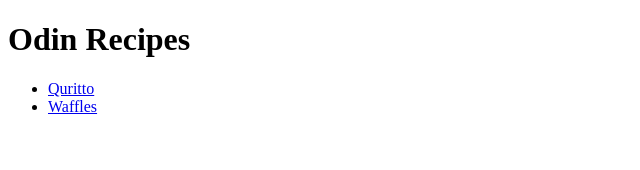
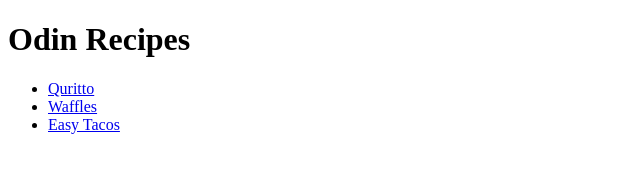
Before and after one commit to ktroj/odin-recipes, a plain HTML site: page index.html in a window 1280 px wide. Shown: the full height of the page, 0-640 px from the left. Drawn offline with Linux system fonts and the light colour scheme.

Commit message:
Update index.html

```diff
--- a/index.html
+++ b/index.html
@@ -9,6 +9,7 @@
         <ul>
             <li><a href="https://github.com/ktroj/odin-recipes/blob/50ee7f46cfb57dd049513e617af0fa72ab5c5bbe/recipes/quritto.html">Quritto</a></li>
             <li><a href="https://github.com/ktroj/odin-recipes/blob/f23806edc2af45ffbceee09c3b2115e7b1bcb015/recipes/waffles.html">Waffles</a></li>
+            <li><a href="https://github.com/ktroj/odin-recipes/blob/abdf3e2d0d58a43ce06ba4123eefc0cb662fc433/recipes/taco.html">Easy Tacos</a></li>
         </ul>
     </body>
 </html>
```
